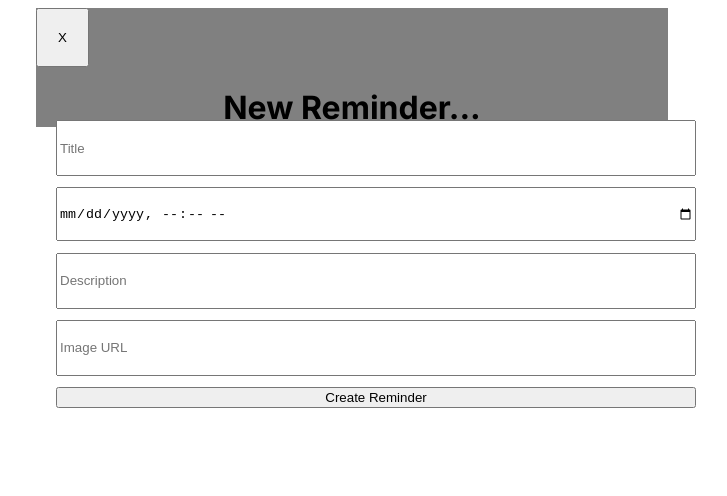
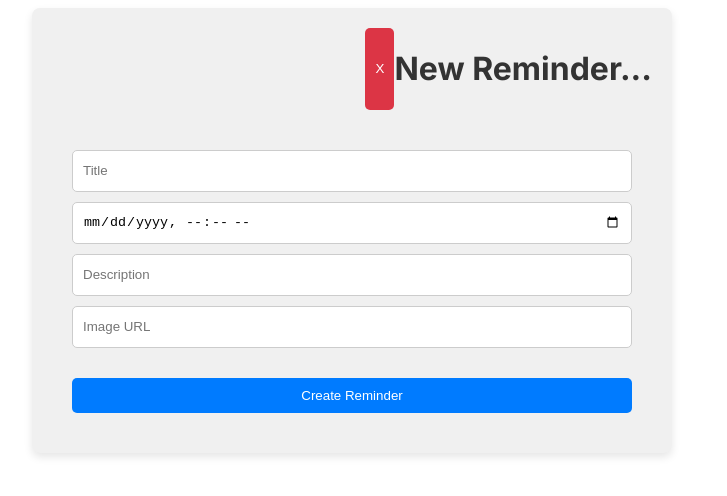
Before and after one commit to ashiqsyed/remindeer, a Next.js app: page /add-reminder in a window 1280 px wide. Shown: the top 496 px of the page, without its empty margins (288-1015 px from the left). Built offline with nearby package versions, Linux system fonts and the light colour scheme.

Commit message:
AddReminder Page
Changed our whole AddReminder popup to an actual PAGE setup. Did the CSS too.

```diff
--- a/src/app/components/addreminder/AddReminder.css
+++ b/src/app/components/addreminder/AddReminder.css
@@ -1,22 +1,22 @@
 .outer {
     margin: auto;
-    width: 50%;
-    background-color: gray;
+    max-width: 600px;
+    background-color: #f0f0f0;
+    padding: 20px;
+    border-radius: 8px;
+    box-shadow: 0 4px 8px rgba(0, 0, 0, 0.1);
 }
 
 .add {
-    position: absolute;
-    top: 100px;
-    /* background-color: white; */
     margin: auto;
     padding: 20px;
-    width: 50%;
-    height: 40%;
-    border-radius: 10px;
+    display: flex;
+    flex-direction: column;
 }
 
 h1 {
     text-align: center;
+    color: #333;
 }
 
 label {
@@ -25,30 +25,43 @@ label {
     text-align: left;
 }
 
-.submit {
-    margin-top: 10px;
+.submit, button[type="submit"] {
+    margin-top: 20px;
     display: block;
+    width: 100%;
+    padding: 10px;
+    background-color: #007bff;
+    color: white;
+    border: none;
+    border-radius: 5px;
+    cursor: pointer;
 }
 
-.upperForm {
+.upper-form {
     display: flex;
-    /* border: 1px solid black; */
     justify-content: space-between;
+    margin-bottom: 20px;
 }
 
 form {
     display: flex;
     flex-direction: column;
-    /* border: 1px solid black; */
-    height: 90%;
-    justify-content: space-between;
 }
 
 input[type="datetime-local"], input[type="text"] {
-    height: 50px;
-    /* border: 3px solid black; */
+    height: 40px;
+    margin-bottom: 10px;
+    border: 1px solid #ccc;
+    border-radius: 5px;
+    padding: 0 10px;
 }
 
 .exit-button {
-    padding: 20px;
+    padding: 5px 10px;
+    margin-left: auto;
+    background-color: #dc3545;
+    color: white;
+    border: none;
+    border-radius: 5px;
+    cursor: pointer;
 }
--- a/src/app/components/addreminder/AddReminder.js
+++ b/src/app/components/addreminder/AddReminder.js
@@ -1,32 +1,22 @@
 "use client"
+import React, { useState } from 'react';
+import { useRouter } from 'next/navigation';
+import './AddReminder.css';
 
-import React from 'react';
-import {useRouter} from "next/navigation"
-import './AddReminder.css';
-import {useState} from "react"
-
-const AddReminder = (props) => {
+const AddReminder = () => {
     const router = useRouter();
-    const [title, setTitle] = useState("")
+    const [title, setTitle] = useState("");
     const [date, setDate] = useState("");
     const [description, setDescription] = useState("");
     const [imageUrl, setImageUrl] = useState("");
 
-    const handleTitleChange = (event) => {
-        setTitle(event.target.value);
-    }
+    const handleTitleChange = (event) => { setTitle(event.target.value); };
 
-    const handleDateChange = (event) => {
-        setDate(event.target.value);
-    }
+    const handleDateChange = (event) => { setDate(event.target.value); };
 
-    const handleDescriptionChange = (event) => {
-        setDescription(event.target.value);
-    }
+    const handleDescriptionChange = (event) => { setDescription(event.target.value); };
 
-    const handleImageUrlChange = (event) => {
-        setImageUrl(event.target.value);
-    }
+    const handleImageUrlChange = (event) => { setImageUrl(event.target.value); };
 
     const handleSubmit = (event) => {
         event.preventDefault();
@@ -35,25 +25,25 @@ const AddReminder = (props) => {
             date: new Date(date),
             description: description,
             image: imageUrl
-        }
+        };
 
-        router.push("/reminders")
-        // console.log(reminder);
+        // HERE is where we will probably send the reminder data to the backend
+
+        router.push("/reminders");
         setTitle("");
         setDate("");
         setDescription("");
         setImageUrl("");
+    };
 
-    }
     return (
         <div className="outer">
             <div className="upper-form">
                 <button className="exit-button" onClick={() => router.push("/reminders")}> X </button>
                 <h1>New Reminder...</h1>
-
             </div>
             <div className="add">
-            <form>
+                <form onSubmit={handleSubmit}>
                     <input
                         id="title"
                         type="text"
@@ -81,8 +71,7 @@ const AddReminder = (props) => {
                         onChange={handleImageUrlChange}
                         value={imageUrl}
                     />
-                {/* <button onClick={() => router.push("/reminders")} className="submit">Create Reminder</button> */}
-                <button type="submit" onClick={handleSubmit}> Create Reminder</button>
+                    <button type="submit">Create Reminder</button>
                 </form>
             </div>
         </div>
```
Lines whose indentation alone changed are shown as unchanged.
